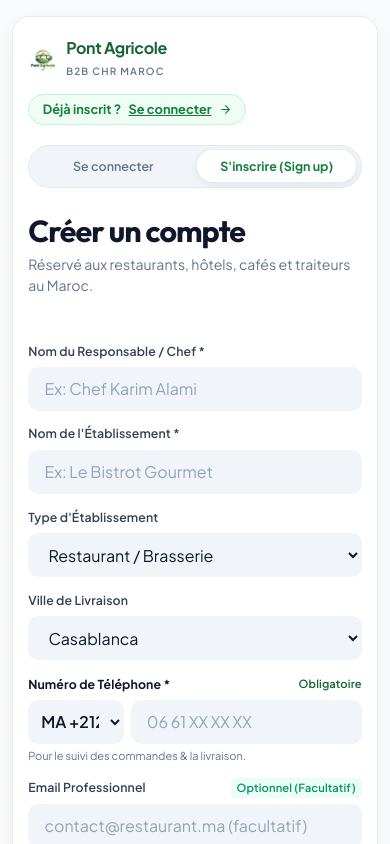
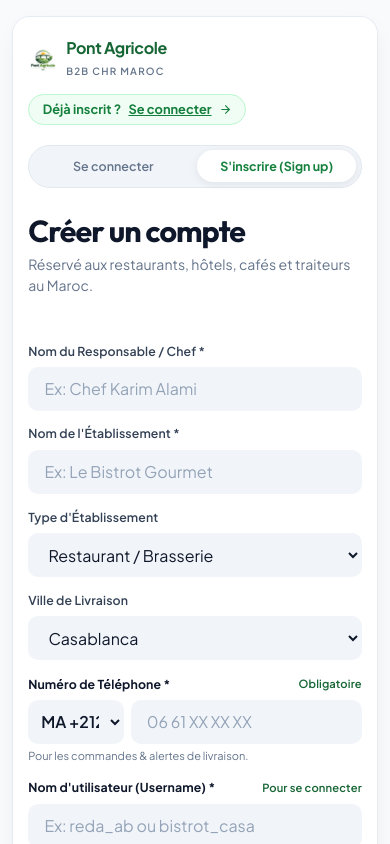
Before and after one commit to achrafabouziad/Pont_Agricole, a React (Vite) app: page / in a window 390 px wide. Both pictures are taken after a click on the button "Passer au formulaire d'inscription". Shown: the top 844 px of the page. Built offline with nearby package versions, Linux system fonts and the light colour scheme.

Commit message:
feat(auth): completely remove email input and login with email; authenticate using username or phone

```diff
--- a/src/pages/AuthPage.tsx
+++ b/src/pages/AuthPage.tsx
@@ -67,7 +67,6 @@ export const AuthPage: React.FC<AuthPageProps> = ({ onSuccess, initialMode = 're
   const [customCode, setCustomCode] = useState('');
   const [phoneNumber, setPhoneNumber] = useState('');
 
-  const [email, setEmail] = useState('');
   const [username, setUsername] = useState('');
   const [password, setPassword] = useState('');
   const [city, setCity] = useState('Casablanca');
@@ -137,7 +136,7 @@ export const AuthPage: React.FC<AuthPageProps> = ({ onSuccess, initialMode = 're
     e.preventDefault();
     setErrorMsg(null);
     if (!loginIdentifier.trim() || !loginPassword.trim()) {
-      setErrorMsg("Veuillez renseigner votre identifiant (Nom d'utilisateur, téléphone ou email) et mot de passe.");
+      setErrorMsg("Veuillez renseigner votre identifiant (Nom d'utilisateur ou numéro de téléphone) et mot de passe.");
       return;
     }
 
@@ -185,14 +184,6 @@ export const AuthPage: React.FC<AuthPageProps> = ({ onSuccess, initialMode = 're
       return;
     }
 
-    if (email.trim()) {
-      const emailRegex = /^[^\s@]+@[^\s@]+\.[^\s@]+$/;
-      if (!emailRegex.test(email.trim())) {
-        setErrorMsg("L'adresse email n'est pas valide. L'email est optionnel : vous pouvez laisser ce champ vide si vous le souhaitez.");
-        return;
-      }
-    }
-
     if (password.length < 6) {
       setErrorMsg('Le mot de passe doit comporter au moins 6 caractères.');
       return;
@@ -205,7 +196,6 @@ export const AuthPage: React.FC<AuthPageProps> = ({ onSuccess, initialMode = 're
         businessName: businessName.trim(),
         businessType,
         phone: fullPhone,
-        email: email.trim() || undefined,
         username: cleanUsername,
         password,
         city,
@@ -363,13 +353,13 @@ export const AuthPage: React.FC<AuthPageProps> = ({ onSuccess, initialMode = 're
             <form onSubmit={handleLoginSubmit}>
               <div style={{ marginBottom: '1.2rem' }}>
                 <label className="auth-minimal-label">
-                  <span>Identifiant (Nom d'utilisateur, Téléphone ou Email) *</span>
-                  <span style={{ fontSize: '0.7rem', color: '#166534', fontWeight: 600 }}>Username, Tél ou Email</span>
+                  <span>Identifiant (Nom d'utilisateur ou Téléphone) *</span>
+                  <span style={{ fontSize: '0.7rem', color: '#166534', fontWeight: 600 }}>Username ou N° de tél</span>
                 </label>
                 <input
                   type="text"
                   className="auth-minimal-input"
-                  placeholder="Ex: chef_karim, 0661234567 ou email@restaurant.ma"
+                  placeholder="Ex: reda_ab ou 0694350619"
                   value={loginIdentifier}
                   onChange={(e) => setLoginIdentifier(e.target.value)}
                   required
@@ -495,7 +485,7 @@ export const AuthPage: React.FC<AuthPageProps> = ({ onSuccess, initialMode = 're
                 </div>
               </div>
 
-              {/* ROW 3: Contacts (Téléphone & Email) */}
+              {/* ROW 3: Téléphone & Nom d'utilisateur */}
               <div className="auth-fields-grid">
                 <div className="auth-field-col">
                   <label className="auth-minimal-label">
@@ -537,32 +527,10 @@ export const AuthPage: React.FC<AuthPageProps> = ({ onSuccess, initialMode = 're
                     />
                   </div>
                   <div style={{ fontSize: '0.69rem', color: '#64748b', marginTop: '0.2rem' }}>
-                    Pour le suivi des commandes & la livraison.
+                    Pour les commandes & alertes de livraison.
                   </div>
                 </div>
 
-                <div className="auth-field-col">
-                  <label className="auth-minimal-label">
-                    <span>Email Professionnel</span>
-                    <span style={{ fontSize: '0.7rem', color: '#059669', fontWeight: 600, backgroundColor: '#ecfdf5', padding: '1px 6px', borderRadius: '4px' }}>
-                      Optionnel (Facultatif)
-                    </span>
-                  </label>
-                  <input
-                    type="email"
-                    className="auth-minimal-input"
-                    placeholder="contact@restaurant.ma (facultatif)"
-                    value={email}
-                    onChange={(e) => setEmail(e.target.value)}
-                  />
-                  <div style={{ fontSize: '0.69rem', color: '#94a3b8', marginTop: '0.2rem' }}>
-                    Pas d'email ? Vous pouvez laisser ce champ vide.
-                  </div>
-                </div>
-              </div>
-
-              {/* ROW 4: Identifiants de connexion (Nom d'utilisateur & Mot de passe) */}
-              <div className="auth-fields-grid">
                 <div className="auth-field-col">
                   <label className="auth-minimal-label">
                     <span style={{ fontWeight: 700, color: '#0f172a' }}>Nom d'utilisateur (Username) *</span>
@@ -571,7 +539,7 @@ export const AuthPage: React.FC<AuthPageProps> = ({ onSuccess, initialMode = 're
                   <input
                     type="text"
                     className="auth-minimal-input"
-                    placeholder="Ex: chef_karim ou bistrot_casa"
+                    placeholder="Ex: reda_ab ou bistrot_casa"
                     value={username}
                     onChange={(e) => setUsername(e.target.value.toLowerCase().replace(/[^a-z0-9_.-]/g, ''))}
                     required
@@ -580,7 +548,10 @@ export const AuthPage: React.FC<AuthPageProps> = ({ onSuccess, initialMode = 're
                     Votre identifiant unique pour vous connecter avec votre mot de passe.
                   </div>
                 </div>
+              </div>
 
+              {/* ROW 4: Mot de passe & Adresse Complète de Livraison */}
+              <div className="auth-fields-grid">
                 <div className="auth-field-col">
                   <label className="auth-minimal-label">
                     <span style={{ fontWeight: 700, color: '#0f172a' }}>Mot de Passe *</span>
@@ -598,10 +569,8 @@ export const AuthPage: React.FC<AuthPageProps> = ({ onSuccess, initialMode = 're
                     À mémoriser pour accéder à votre espace client B2B.
                   </div>
                 </div>
-              </div>
 
-              {/* ROW 5: Adresse complète de livraison avec Google Maps */}
-              <div style={{ marginBottom: '1rem' }} className="auth-field-col">
+                <div className="auth-field-col">
                   <label className="auth-minimal-label">
                     <span style={{ fontWeight: 700, color: '#0f172a' }}>Adresse Complète de Livraison *</span>
                     <button
@@ -619,7 +588,7 @@ export const AuthPage: React.FC<AuthPageProps> = ({ onSuccess, initialMode = 're
                   <input
                     type="text"
                     className="auth-minimal-input"
-                  placeholder="Quartier, rue, repère (ex: Bd d'Anfa, à côté de...)"
+                    placeholder="Quartier, rue, repère"
                     value={deliveryAddress}
                     onChange={(e) => setDeliveryAddress(e.target.value)}
                     required
@@ -639,6 +608,7 @@ export const AuthPage: React.FC<AuthPageProps> = ({ onSuccess, initialMode = 're
                       </a>
                     </div>
                   )}
+                </div>
               </div>
 
               {/* Checkbox (Terms) */}
--- a/src/services/store.ts
+++ b/src/services/store.ts
@@ -825,7 +825,7 @@ class StoreService {
     const nowIso = new Date().toISOString();
     const verificationChannel = params.verificationChannel || (userEmail ? 'email' : 'phone');
 
-    if (isSupabaseConfigured && supabase) {
+    if (userEmail && isSupabaseConfigured && supabase) {
       try {
         const { data, error } = await supabase.auth.signUp({
           email: finalEmail,
@@ -1053,6 +1053,24 @@ class StoreService {
     // Synchroniser immédiatement avec le serveur local dev / réseau
     await this.syncBusinessToRemote(newBusiness);
 
+    // Tenter également une sauvegarde directe dans Supabase (si configuré)
+    if (isSupabaseConfigured && supabase) {
+      try {
+        await supabase.from('businesses').insert({
+          business_name: params.businessName,
+          business_type: params.businessType,
+          city: params.city,
+          delivery_address: params.deliveryAddress,
+          contact_name: params.fullName,
+          phone: params.phone,
+          email: finalEmail,
+          google_maps_url: params.googleMapsUrl || null,
+          username: finalUsername,
+          approval_status: 'approved',
+        });
+      } catch {}
+    }
+
     this.currentUser = newProfile;
     this.currentBusiness = newBusiness;
     setSessionStored(KEY_SESSION_USER, this.currentUser);
```
Lines whose indentation alone changed are shown as unchanged.
